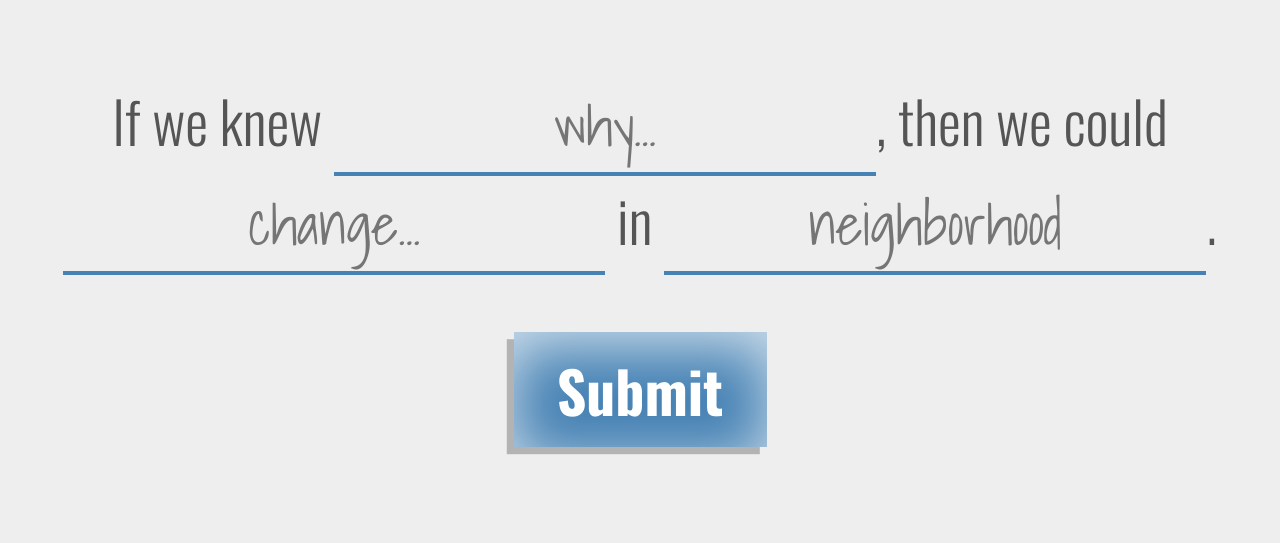
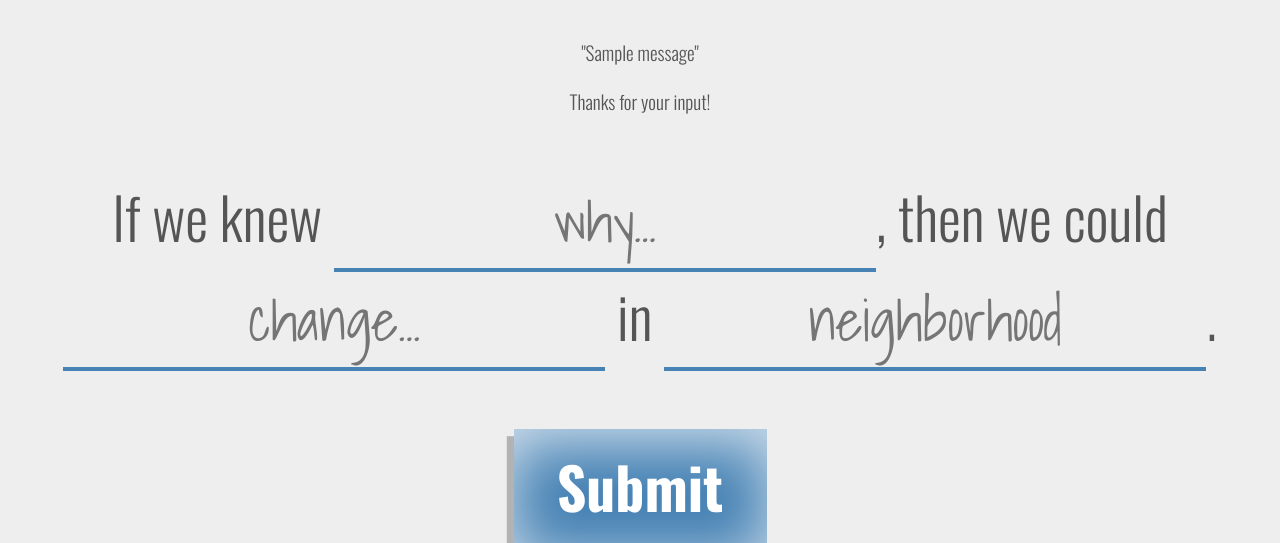
Before and after one commit to openplans/ifweknew, a Django app: template src/ifweknew/templates/index.html in a window 1280 px wide. Shown: the top 543 px of the page. Run offline with Django 3.2, Linux system fonts and the light colour scheme; the template is opened without the code that fills it, so the values that code supplies are empty; tables that the repository leaves empty hold one stand-in row (values such as "Sample post"); one stand-in notice (Sample message) is shown; some libraries are stand-ins or nearby versions.

Commit message:
Add a thanks message

```diff
--- a/src/ifweknew/templates/index.html
+++ b/src/ifweknew/templates/index.html
@@ -37,6 +37,13 @@
 <body>
 
   <div class="container">
+
+    {% if messages %}
+    {% for message in messages %}
+    <p>&quot;{{ message }}&quot;</p>
+    {% endfor %}
+    <p>Thanks for your input!</p>
+    {% endif %}
 
     <form method="POST">{% csrf_token %}
       <p class="l-giant">
--- a/src/ifweknew/views.py
+++ b/src/ifweknew/views.py
@@ -1,6 +1,7 @@
 from django.views.generic import CreateView
 from django.forms import ModelForm
 from django.conf import settings
+from django.contrib import messages
 from django.core.urlresolvers import reverse
 from ifweknew.models import Wish
 from twitter import Twitter, OAuth
@@ -22,6 +23,7 @@ class WishesView (CreateView):
             'place': self.object.place,
         }
         status = u'#IfWeKnew {mystery} then we could {goal} in {place}'.format(**status_parts)
+        messages.success(self.request, status)
 
         if len(status) > 140:
             return result
```
